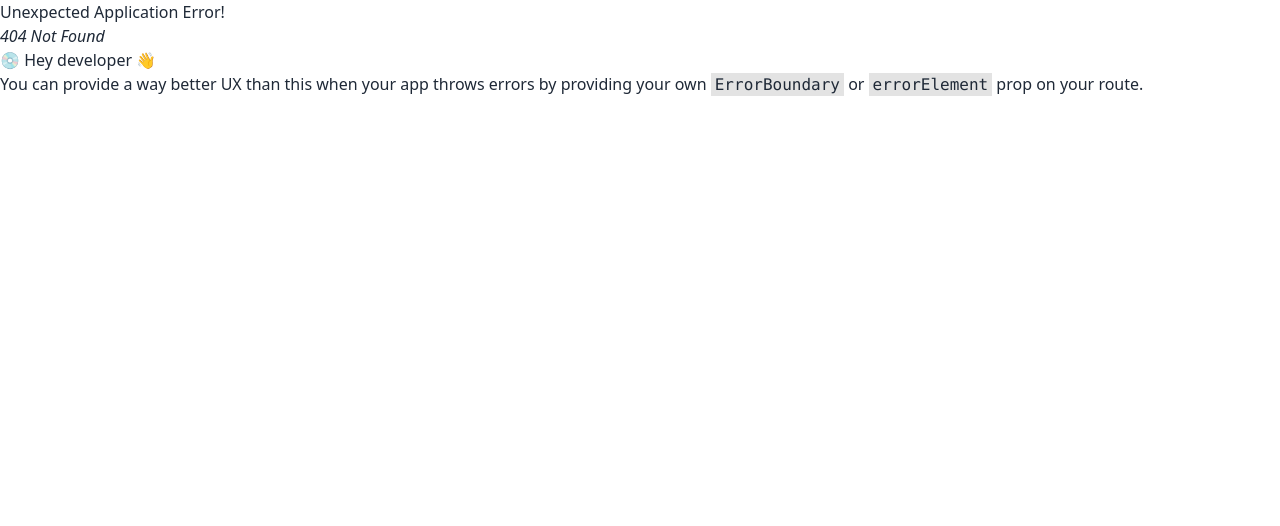
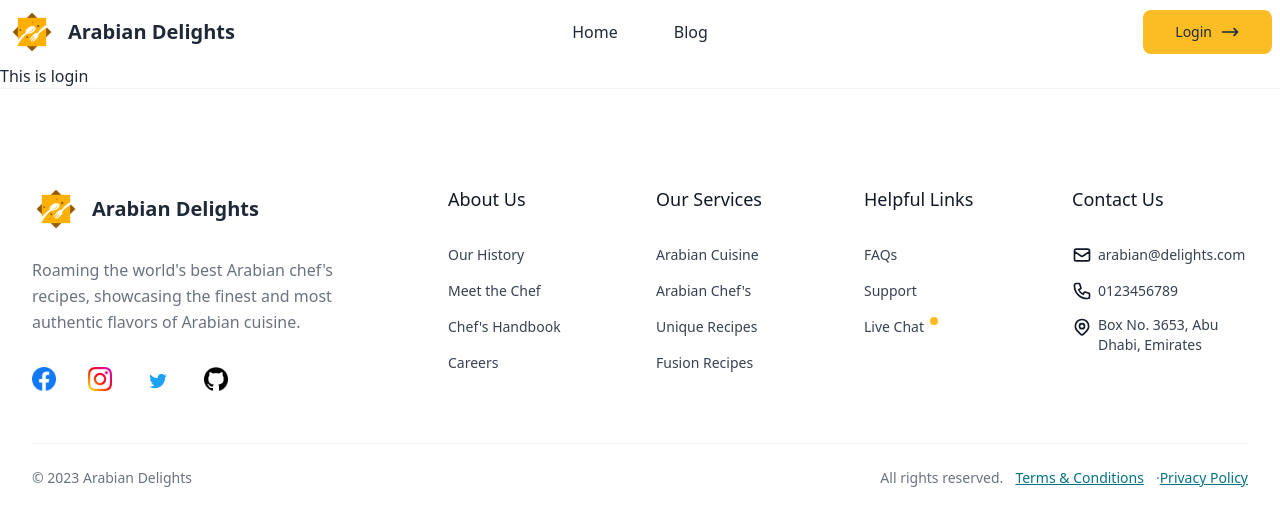
Before and after one commit to mashudalhasan/arabian-delights-client, a React (Vite) app: page /login in a window 1280 px wide. Before the commit this address had no page. Shown: the top 526 px of the page. Built offline with nearby package versions, Linux system fonts and the light colour scheme.

Commit message:
rearrange the route

```diff
--- a/src/Shared/Header/Header.jsx
+++ b/src/Shared/Header/Header.jsx
@@ -31,7 +31,7 @@ const Header = () => {
             className="menu menu-compact dropdown-content mt-3 p-2 shadow bg-base-100 rounded-box w-52"
           >
             <li className="hover:bg-warning hover:rounded-lg">
-              <Link to="/">Home</Link>
+              <Link to="/chefsInfo/0">Home</Link>
             </li>
             <li className="hover:bg-warning hover:rounded-lg">
               <Link to="/blog">Blog</Link>
--- /dev/null
+++ b/src/layouts/LoginLayout.jsx
@@ -0,0 +1,16 @@
+import React from 'react';
+import Header from '../Shared/Header/Header';
+import { Outlet } from 'react-router-dom';
+import Footer from '../Shared/Footer/Footer';
+
+const LoginLayout = () => {
+    return (
+        <div>
+            <Header></Header>
+            <Outlet></Outlet>
+            <Footer></Footer>
+        </div>
+    );
+};
+
+export default LoginLayout;
--- /dev/null
+++ b/src/layouts/RecipesLayout.jsx
@@ -0,0 +1,16 @@
+import React from 'react';
+import Header from '../Shared/Header/Header';
+import { Outlet } from 'react-router-dom';
+import Footer from '../Shared/Footer/Footer';
+
+const RecipesLayout = () => {
+    return (
+        <div>
+            <Header></Header>
+            <Outlet></Outlet>
+            <Footer></Footer>
+        </div>
+    );
+};
+
+export default RecipesLayout;
--- a/src/pages/ChefsCard/ChefsCard.jsx
+++ b/src/pages/ChefsCard/ChefsCard.jsx
@@ -1,17 +1,25 @@
 import React, { useEffect, useState } from "react";
 import ChefsCardDetail from "../ChefsCardDetail/ChefsCardDetail";
+import { useLoaderData, useParams } from "react-router-dom";
+import Banner from "../Home/Banner/Banner";
 
 const ChefsCard = () => {
-  const [chefsCard, setChefsCard] = useState([]);
+  //   const [chefsCard, setChefsCard] = useState([]);
 
-  useEffect(() => {
-    fetch("http://localhost:5000/chefsInfo")
-      .then((res) => res.json())
-      .then((data) => setChefsCard(data))
-      .catch((error) => console.log(error));
-  }, []);
+  //   useEffect(() => {
+  //     fetch("http://localhost:5000/chefsInfo")
+  //       .then((res) => res.json())
+  //       .then((data) => setChefsCard(data))
+  //       .catch((error) => console.log(error));
+  //   }, []);
+  const { id } = useParams();
+  console.log(id);
+  const chefsCard = useLoaderData();
+  console.log(chefsCard);
 
   return (
+    <div>
+      <Banner></Banner>
       <div>
         <h2 className="text-xl lg:text-3xl font-bold text-center border-b border-gray-100 pb-6">
           World Class Arabian Chef's 👨🏻‍🍳
@@ -25,6 +33,7 @@ const ChefsCard = () => {
           ))}
         </div>
       </div>
+    </div>
   );
 };
 
--- a/src/pages/Home/Home/Home.jsx
+++ b/src/pages/Home/Home/Home.jsx
@@ -6,8 +6,7 @@ const Home = () => {
 
   return (
     <div>
-      <Banner></Banner>
-      <ChefsCard></ChefsCard>
+
     </div>
   );
 };
--- /dev/null
+++ b/src/pages/Login/Login/Login.jsx
@@ -0,0 +1,11 @@
+import React from 'react';
+
+const Login = () => {
+    return (
+        <div>
+            <h2>This is login</h2>
+        </div>
+    );
+};
+
+export default Login;
--- /dev/null
+++ b/src/pages/Login/Register/Register.jsx
@@ -0,0 +1,11 @@
+import React from 'react';
+
+const Register = () => {
+    return (
+        <div>
+            <h2>This is register</h2>
+        </div>
+    );
+};
+
+export default Register;
--- a/src/routes/Routes.jsx
+++ b/src/routes/Routes.jsx
@@ -1,28 +1,59 @@
-import { createBrowserRouter } from "react-router-dom";
+import { Navigate, createBrowserRouter } from "react-router-dom";
 import Main from "../layouts/Main";
 import Home from "../pages/Home/Home/Home";
 import Blog from "../pages/Blog/Blog";
 import ChefsCard from "../pages/ChefsCard/ChefsCard";
 import RecipesInfo from "../pages/RecipesInfo/RecipesInfo";
+import LoginLayout from "../layouts/LoginLayout";
+import Login from "../pages/Login/Login/Login";
+import Register from "../pages/Login/Register/Register";
+import RecipesLayout from "../layouts/RecipesLayout";
 
 const router = createBrowserRouter([
   {
     path: "/",
+    element: <LoginLayout></LoginLayout>,
+    children: [
+      {
+        path: "/",
+        element: <Navigate to="/chefsInfo/0"></Navigate>,
+      },
+      {
+        path: "login",
+        element: <Login></Login>,
+      },
+      {
+        path: "register",
+        element: <Register></Register>,
+      },
+    ],
+  },
+  {
+    path: "chefsInfo",
     element: <Main></Main>,
     children: [
       {
-        path: "/",
-        element: <Home></Home>,
+        path: ":id",
+        element: <ChefsCard></ChefsCard>,
+        loader: ({ params }) =>
+          fetch(`http://localhost:5000/chefsInfo/${params.id}`),
       },
       {
         path: "blog",
         element: <Blog></Blog>,
       },
+    ],
+  },
+  {
+    path: "recipesInfo",
+    element: <RecipesLayout></RecipesLayout>,
+    children: [
       {
-        path: 'recipesInfo/:id',
+        path: ":id",
         element: <RecipesInfo></RecipesInfo>,
-        loader: ({params}) => fetch(`http://localhost:5000/recipesInfo/${params.id}`)
-      }
+        loader: ({ params }) =>
+          fetch(`http://localhost:5000/recipesInfo/${params.id}`),
+      },
     ],
   },
 ]);
```
Lines whose indentation alone changed are shown as unchanged.
